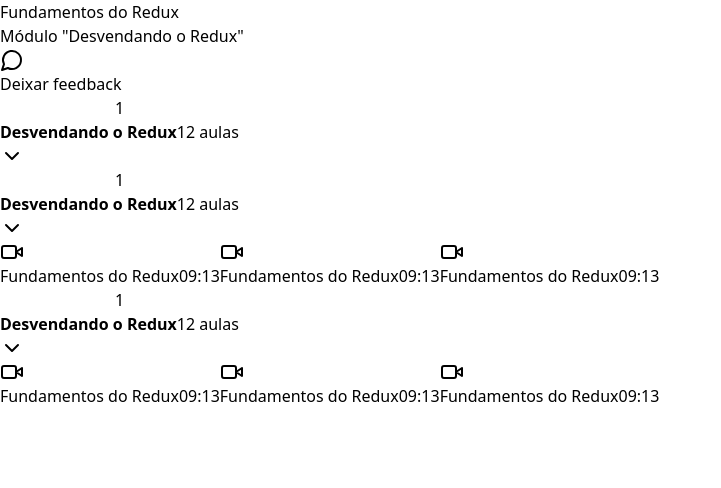
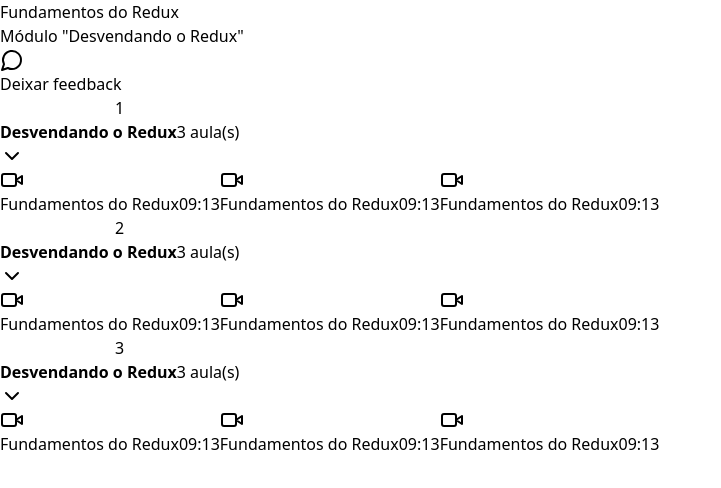
Before and after one commit to gustavo2892/study-redux, a React (Vite) app: page / in a window 1280 px wide. Shown: the top 488 px of the page, without its empty margins (0-721 px from the left). Built offline with nearby package versions, Linux system fonts and the light colour scheme.

Commit message:
Separating components

```diff
--- /dev/null
+++ b/src/components/Header.tsx
@@ -0,0 +1,8 @@
+export function Header() {
+  return (
+    <div className="flex flex-col gap-1">
+      <h1 className="text-2xl font-bold">Fundamentos do Redux</h1>
+      <span className="text-sm text-zinc-400">Módulo "Desvendando o Redux"</span>
+    </div>
+  );
+};
--- /dev/null
+++ b/src/components/Lesson.tsx
@@ -0,0 +1,16 @@
+import { Video } from "lucide-react";
+
+interface LessonProps {
+  title: string;
+  duration: string;
+}
+
+export function Lesson({ title, duration }: LessonProps) {
+  return(
+    <button className="flex items-center gap-3 text-sm text-zinc-400">
+      <Video className="w-4 h-4 text-zinc-500" />
+      <span>{title}</span>
+      <span className="ml-auto font-mono text-xs text-zinc-500">{duration}</span>
+    </button>
+  );
+};
--- /dev/null
+++ b/src/components/Module.tsx
@@ -0,0 +1,34 @@
+import { ChevronDown } from "lucide-react";
+
+import { Lesson } from './Lesson';
+
+interface ModuleProps {
+  moduleIndex: number;
+  title: string;
+  amountOfLessons: number;
+}
+
+export function Module({ moduleIndex, title, amountOfLessons }: ModuleProps) {
+  return (
+    <div>
+      <button className="flex w-full items-center gap-3 bg-zinc-800 p-4">
+        <div className="flex h-10 w-10 rounded-full items-center justify-center bg-zinc-950 text-xs">
+          {moduleIndex + 1}
+        </div>
+
+        <div className="flex flex-col gap-1 text-left">
+          <strong className="text-sm">{title}</strong>
+          <span className="text-xs text-zinc-400">{amountOfLessons} aula(s)</span>
+        </div>
+
+        <ChevronDown className="w-5 h-5 ml-auto text-zinc-400" />
+      </button>
+
+      <nav className="relative flex flex-col gap-4 p-6">
+        <Lesson title="Fundamentos do Redux" duration="09:13"/>
+        <Lesson title="Fundamentos do Redux" duration="09:13"/>
+        <Lesson title="Fundamentos do Redux" duration="09:13"/>
+      </nav>
+    </div>
+  );
+}
--- /dev/null
+++ b/src/components/Video.tsx
@@ -0,0 +1,14 @@
+import ReactPlayer from 'react-player';
+
+export function Video() {
+  return (
+    <div className="w-full bg-zinc-950 aspect-video">
+      <ReactPlayer
+        width="100%"
+        height="100%"
+        controls
+        url="https://www.youtube.com/watch?v=Jai8w6K_GnY"
+      />
+    </div>
+  );
+};
--- /dev/null
+++ b/src/components/index.ts
@@ -0,0 +1,4 @@
+export * from './Header';
+export * from './Lesson';
+export * from './Module';
+export * from './Video';
--- a/src/pages/Player.tsx
+++ b/src/pages/Player.tsx
@@ -1,15 +1,13 @@
-import { ChevronDown, MessageCircle, Video } from "lucide-react";
-import ReactPlayer from 'react-player'
+import { MessageCircle } from "lucide-react";
+
+import { Header, Video, Module } from '../components';
 
 export function Player() {
   return (
     <div className="h-screen bg-zinc-950 text-zinc-50 flex justify-center items-center">
       <div className="flex w-[1100px] flex-col gap-6">
         <div className="flex items-center justify-between">
-          <div className="flex flex-col gap-1">
-            <h1 className="text-2xl font-bold">Fundamentos do Redux</h1>
-            <span className="text-sm text-zinc-400">Módulo "Desvendando o Redux"</span>
-          </div>
+          <Header />
 
           <button className="flex items-center gap-2 rounded bg-violet-500 px-3 py-2 text-sm font-medium text-white hover:bg-violet-600">
             <MessageCircle className="w-4 h-4" />
@@ -19,98 +17,12 @@
 
         <main className="relative flex overflow-hidden rounded-lg border border-zinc-800 bg-zinc-900 shadow pr-80">
           <div className="flex-1">
-            <div className="w-full bg-zinc-950 aspect-video">
-              <ReactPlayer
-                width="100%"
-                height="100%"
-                controls
-                url="https://www.youtube.com/watch?v=Jai8w6K_GnY"
-              />
-            </div>
+            <Video />
           </div>
           <aside className="w-80 absolute top-0 bottom-0 right-0 border-l divide-y-2 divide-zinc-900 border-zinc-800 bg-zinc-900 overflow-y-scroll scrollbar scrollbar-thin scrollbar-track-zinc-950 scrollbar-thumb-zinc-800">
-            <div>
-              <button className="flex w-full items-center gap-3 bg-zinc-800 p-4">
-                <div className="flex h-10 w-10 rounded-full items-center justify-center bg-zinc-950 text-xs">
-                  1
-                </div>
-
-                <div className="flex flex-col gap-1 text-left">
-                  <strong className="text-sm">Desvendando o Redux</strong>
-                  <span className="text-xs text-zinc-400">12 aulas</span>
-                </div>
-
-                <ChevronDown className="w-5 h-5 ml-auto text-zinc-400" />
-              </button>
-            </div>
-            <div>
-              <button className="flex w-full items-center gap-3 bg-zinc-800 p-4">
-                <div className="flex h-10 w-10 rounded-full items-center justify-center bg-zinc-950 text-xs">
-                  1
-                </div>
-
-                <div className="flex flex-col gap-1 text-left">
-                  <strong className="text-sm">Desvendando o Redux</strong>
-                  <span className="text-xs text-zinc-400">12 aulas</span>
-                </div>
-
-                <ChevronDown className="w-5 h-5 ml-auto text-zinc-400" />
-              </button>
-
-              <nav className="relative flex flex-col gap-4 p-6">
-                <button className="flex items-center gap-3 text-sm text-zinc-400">
-                  <Video className="w-4 h-4 text-zinc-500" />
-                  <span>Fundamentos do Redux</span>
-                  <span className="ml-auto font-mono text-xs text-zinc-500">09:13</span>
-                </button>
-
-                <button className="flex items-center gap-3 text-sm text-zinc-400">
-                  <Video className="w-4 h-4 text-zinc-500" />
-                  <span>Fundamentos do Redux</span>
-                  <span className="ml-auto font-mono text-xs text-zinc-500">09:13</span>
-                </button>
-
-                <button className="flex items-center gap-3 text-sm text-zinc-400">
-                  <Video className="w-4 h-4 text-zinc-500" />
-                  <span>Fundamentos do Redux</span>
-                  <span className="ml-auto font-mono text-xs text-zinc-500">09:13</span>
-                </button>
-              </nav>
-            </div>
-            <div>
-              <button className="flex w-full items-center gap-3 bg-zinc-800 p-4">
-                <div className="flex h-10 w-10 rounded-full items-center justify-center bg-zinc-950 text-xs">
-                  1
-                </div>
-
-                <div className="flex flex-col gap-1 text-left">
-                  <strong className="text-sm">Desvendando o Redux</strong>
-                  <span className="text-xs text-zinc-400">12 aulas</span>
-                </div>
-
-                <ChevronDown className="w-5 h-5 ml-auto text-zinc-400" />
-              </button>
-
-              <nav className="relative flex flex-col gap-4 p-6">
-                <button className="flex items-center gap-3 text-sm text-zinc-400">
-                  <Video className="w-4 h-4 text-zinc-500" />
-                  <span>Fundamentos do Redux</span>
-                  <span className="ml-auto font-mono text-xs text-zinc-500">09:13</span>
-                </button>
-
-                <button className="flex items-center gap-3 text-sm text-zinc-400">
-                  <Video className="w-4 h-4 text-zinc-500" />
-                  <span>Fundamentos do Redux</span>
-                  <span className="ml-auto font-mono text-xs text-zinc-500">09:13</span>
-                </button>
-
-                <button className="flex items-center gap-3 text-sm text-zinc-400">
-                  <Video className="w-4 h-4 text-zinc-500" />
-                  <span>Fundamentos do Redux</span>
-                  <span className="ml-auto font-mono text-xs text-zinc-500">09:13</span>
-                </button>
-              </nav>
-            </div>
+            <Module moduleIndex={0} title="Desvendando o Redux" amountOfLessons={3}/>
+            <Module moduleIndex={1} title="Desvendando o Redux" amountOfLessons={3}/>
+            <Module moduleIndex={2} title="Desvendando o Redux" amountOfLessons={3}/>
           </aside>
         </main>
       </div>
```
